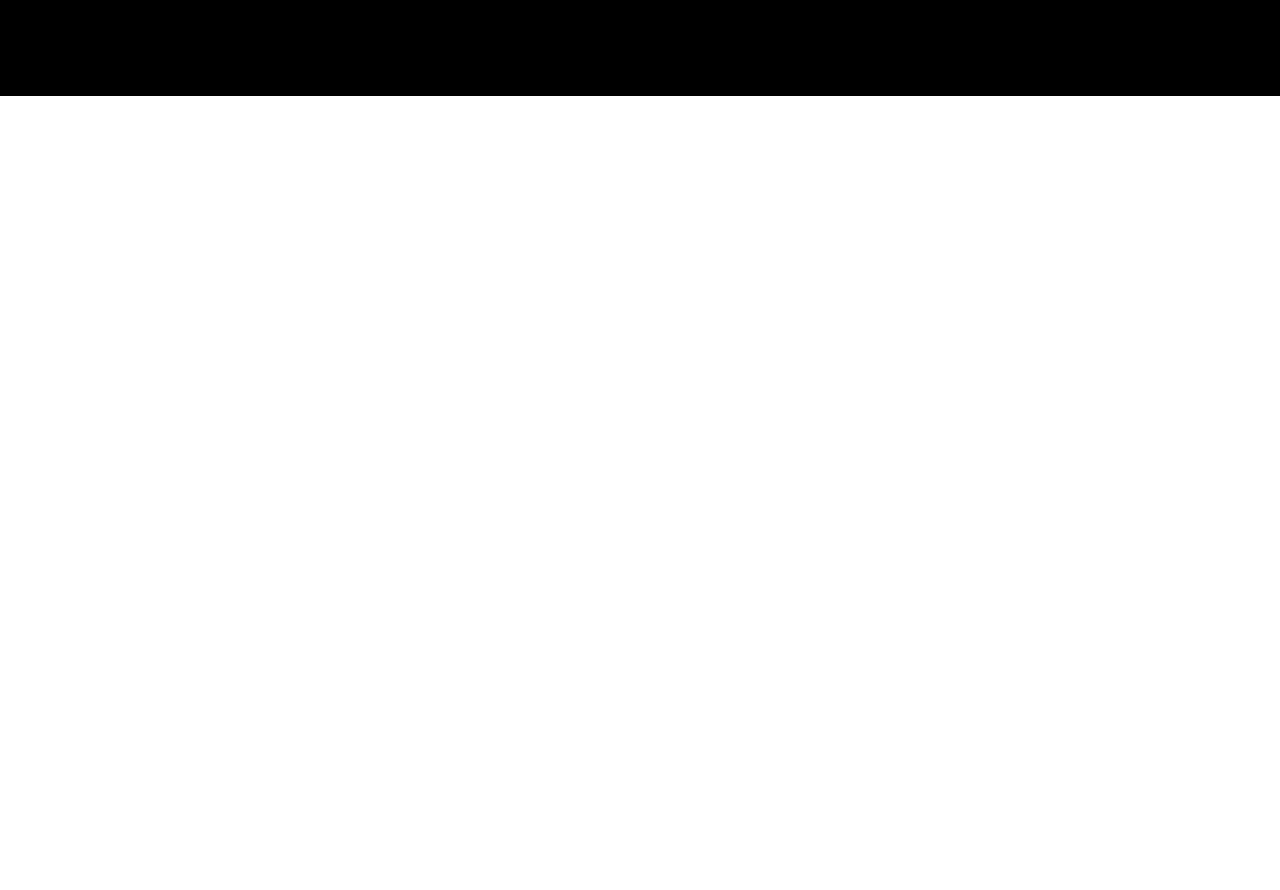
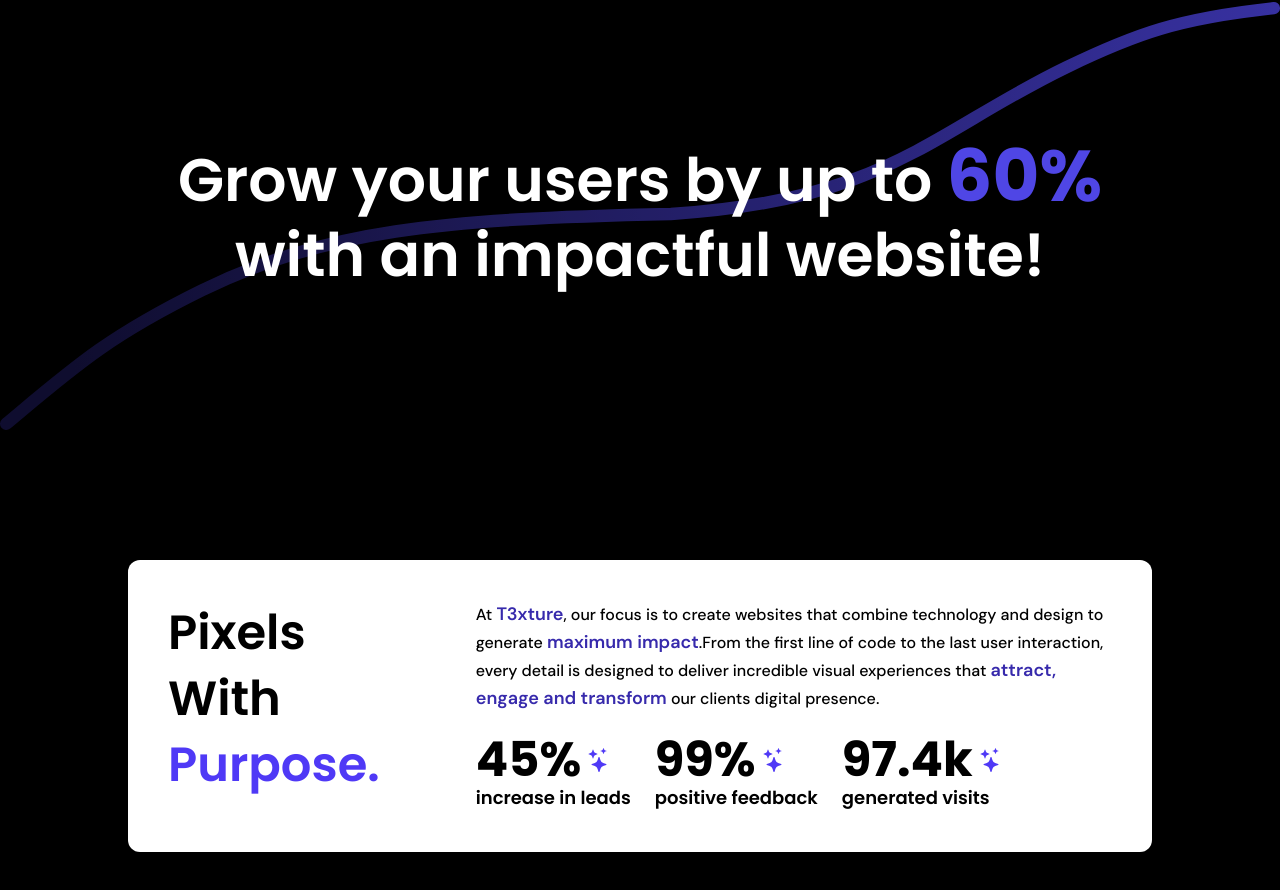
Before and after one commit to ChinmayNoob/t3xture, a Next.js app: page / in a window 1280 px wide. Shown: the part 840-1730 px from the top of the page. Before the commit the page ends 936 px from the top, so only its background shows below. Built offline with nearby package versions, Linux system fonts and the light colour scheme.

Commit message:
feat: added aboutus and sales section

```diff
--- a/app/(root)/page.tsx
+++ b/app/(root)/page.tsx
@@ -8,6 +8,8 @@ import { RiMacbookLine } from 'react-icons/ri'
 import { FaHeadphonesAlt } from 'react-icons/fa'
 import Image from 'next/image'
 import { GiRoundStar } from 'react-icons/gi'
+import Sales from './sections/sales/page'
+import AboutUs from './sections/about-us/page'
 
 export default function Home() {
     const fadeInUp = {
@@ -305,6 +307,8 @@ export default function Home() {
                     </p>
                 </motion.div>
             </section>
+            <Sales />
+            <AboutUs />
         </main>
 
     )
--- /dev/null
+++ b/app/(root)/sections/about-us/page.tsx
@@ -0,0 +1,142 @@
+"use client"
+
+import { BsStars } from "react-icons/bs";
+import { motion, animate } from "motion/react";
+import { useInView } from "react-intersection-observer";
+import { useEffect, useState } from "react";
+
+export default function AboutUs() {
+    const [ref, inView] = useInView({
+        threshold: 0.2,
+    });
+
+    const containerVariants = {
+        hidden: {
+            opacity: 0,
+            y: 20
+        },
+        visible: {
+            opacity: 1,
+            y: 0,
+            transition: {
+                duration: 0.3,
+                ease: "easeOut"
+            }
+        }
+    };
+
+    const itemVariants = {
+        hidden: {
+            opacity: 0,
+            y: 10
+        },
+        visible: {
+            opacity: 1,
+            y: 0,
+            transition: {
+                duration: 0.2,
+                ease: "easeOut"
+            }
+        }
+    };
+
+    const [targetNumbers] = useState({
+        leads: 45,
+        feedback: 99,
+        visits: 97.4
+    });
+
+    const [currentNumbers, setCurrentNumbers] = useState({
+        leads: 0,
+        feedback: 0,
+        visits: 0
+    });
+
+    useEffect(() => {
+        if (inView) {
+            animate(0, targetNumbers.leads, {
+                duration: 1.5,
+                onUpdate: (value) => {
+                    setCurrentNumbers(prev => ({ ...prev, leads: Math.round(value) }));
+                }
+            });
+
+            animate(0, targetNumbers.feedback, {
+                duration: 1.5,
+                onUpdate: (value) => {
+                    setCurrentNumbers(prev => ({ ...prev, feedback: Math.round(value) }));
+                }
+            });
+
+            animate(0, targetNumbers.visits, {
+                duration: 1.5,
+                onUpdate: (value) => {
+                    setCurrentNumbers(prev => ({ ...prev, visits: Number(value.toFixed(1)) }));
+                }
+            });
+        }
+    }, [inView, targetNumbers]);
+
+    return (
+        <section ref={ref} className="bg-black py-4 px-6 lg:py-10 z-10" id="about-us">
+            <motion.div
+                variants={containerVariants}
+                initial="hidden"
+                animate={inView ? "visible" : "hidden"}
+                className="mx-auto justify-center flex flex-col lg:flex-row bg-white rounded-xl p-4 lg:p-10 w-full max-w-5xl"
+            >
+                <div className="flex flex-col lg:flex-row space-y-6 lg:space-y-0 lg:space-x-24 flex-grow text-black">
+                    <motion.h1
+                        className="font-poppins text-3xl lg:text-5xl font-semibold leading-tight lg:leading-snug text-center lg:text-left"
+                        variants={itemVariants}
+                    >
+                        Pixels
+                        <br />
+                        With
+                        <br />
+                        <span className="text-indigo-600 font-semibold">Purpose.</span>
+                    </motion.h1>
+                    <div className="flex flex-col w-full space-y-6">
+                        <motion.p
+                            className="font-dmsans text-md lg:text-md font-medium max-w-3xl text-black text-center lg:text-left"
+                            variants={itemVariants}
+                        >
+                            At{" "}
+                            <span className="text-indigo-800 font-semibold text-base lg:text-lg">
+                                T3xture
+                            </span>
+                            , our focus is to create websites that combine technology and design to generate{" "}
+                            <span className="text-indigo-800 font-semibold text-base lg:text-lg">
+                                maximum impact
+                            </span>
+                            .From the first line of code to the last user interaction, every detail is designed to deliver incredible visual experiences that{" "}
+                            <span className="text-indigo-800 font-semibold text-base lg:text-lg">
+                                attract, engage and transform
+                            </span>{" "}
+                            our clients digital presence.
+                        </motion.p>
+                        <motion.div
+                            className="flex flex-wrap justify-center lg:justify-start gap-6 w-full"
+                            variants={itemVariants}
+                        >
+                            {[
+                                { number: currentNumbers.leads + "%", text: "increase in leads" },
+                                { number: currentNumbers.feedback + "%", text: "positive feedback" },
+                                { number: currentNumbers.visits + "k", text: "generated visits" }
+                            ].map((item, index) => (
+                                <div key={index} className="flex flex-col items-center lg:items-start">
+                                    <h2 className="text-4xl lg:text-5xl font-black text-black font-poppins inline-flex items-center gap-1.5">
+                                        {item.number} <BsStars className="text-indigo-600 w-5 h-5 lg:w-6 lg:h-6" />
+                                    </h2>
+                                    <p className="font-poppins text-sm lg:text-lg font-semibold text-black text-center lg:text-left">
+                                        {item.text}
+                                    </p>
+                                </div>
+                            ))}
+                        </motion.div>
+                    </div>
+                </div>
+            </motion.div>
+        </section>
+    );
+}
--- /dev/null
+++ b/app/(root)/sections/sales/page.tsx
@@ -0,0 +1,93 @@
+"use client"
+import { useEffect } from "react"
+import { motion, useAnimation } from "motion/react"
+import { useInView } from "react-intersection-observer";
+import Image from "next/image";
+
+const Sales = () => {
+    const controls = useAnimation();
+    const [ref, inView] = useInView({
+        triggerOnce: false,
+        threshold: 0.1,
+        rootMargin: "50px",
+    });
+    useEffect(() => {
+        if (inView) {
+            controls.start("visible");
+        } else {
+            controls.start("hidden");
+        }
+    }, [controls, inView]);
+
+    const containerVariants = {
+        hidden: {},
+        visible: {
+            transition: {
+                staggerChildren: 0.05,
+            },
+        },
+    };
+
+    const textVariants = {
+        hidden: {
+            opacity: 0,
+            y: 20,
+            scale: 0.95,
+        },
+        visible: {
+            opacity: 1,
+            y: 0,
+            scale: 1,
+            transition: {
+                type: "spring",
+                damping: 20,
+                stiffness: 200,
+                duration: 0.4,
+            },
+        },
+    };
+
+    const fadeInVariants = {
+        hidden: { opacity: 0 },
+        visible: {
+            opacity: 1,
+            transition: { duration: 0.3 }
+        },
+    };
+
+    return (
+        <section className="bg-black py-16 mt-20 lg:mt-0 lg:top-[12vh] h-full w-full lg:min-h-screen lg:relative overflow-hidden flex items-center">
+            <div className="container mx-auto px-4 relative lg:z-10">
+                <motion.div
+                    ref={ref}
+                    initial="hidden"
+                    animate={controls}
+                    variants={containerVariants}
+                    className="text-white text-center text-3xl md:text-5xl lg:text-6xl font-poppins font-semibold leading-tight max-w-5xl mx-auto"
+                >
+                    <motion.span variants={textVariants} className="inline-block">
+                        Grow your users by up to <span className="text-[#4F46E5] font-bold text-7xl">60%</span> with an impactful website!
+                    </motion.span>
+                </motion.div>
+            </div>
+            <motion.div
+                className="hidden lg:flex absolute inset-0 z-0 items-center justify-center"
+                variants={fadeInVariants}
+                initial="hidden"
+                animate={controls}
+            >
+                <div className="w-full h-full relative">
+                    <Image
+                        src="/assets/graphics/graphic-line.svg"
+                        alt="Linha gráfica"
+                        fill
+                        className="opacity-70"
+                    />
+                </div>
+            </motion.div>
+        </section>
+
+    )
+}
+
+export default Sales;
--- a/package.json
+++ b/package.json
@@ -14,7 +14,8 @@
     "react": "^19.0.0",
     "react-calendar": "^5.1.0",
     "react-dom": "^19.0.0",
-    "react-icons": "^5.5.0"
+    "react-icons": "^5.5.0",
+    "react-intersection-observer": "^9.16.0"
   },
   "devDependencies": {
     "@eslint/eslintrc": "^3",
```
Also changed, not shown: public/assets/graphics/graphic-line.svg (added), 1 other file (tests, documents, lock files or other folders).
